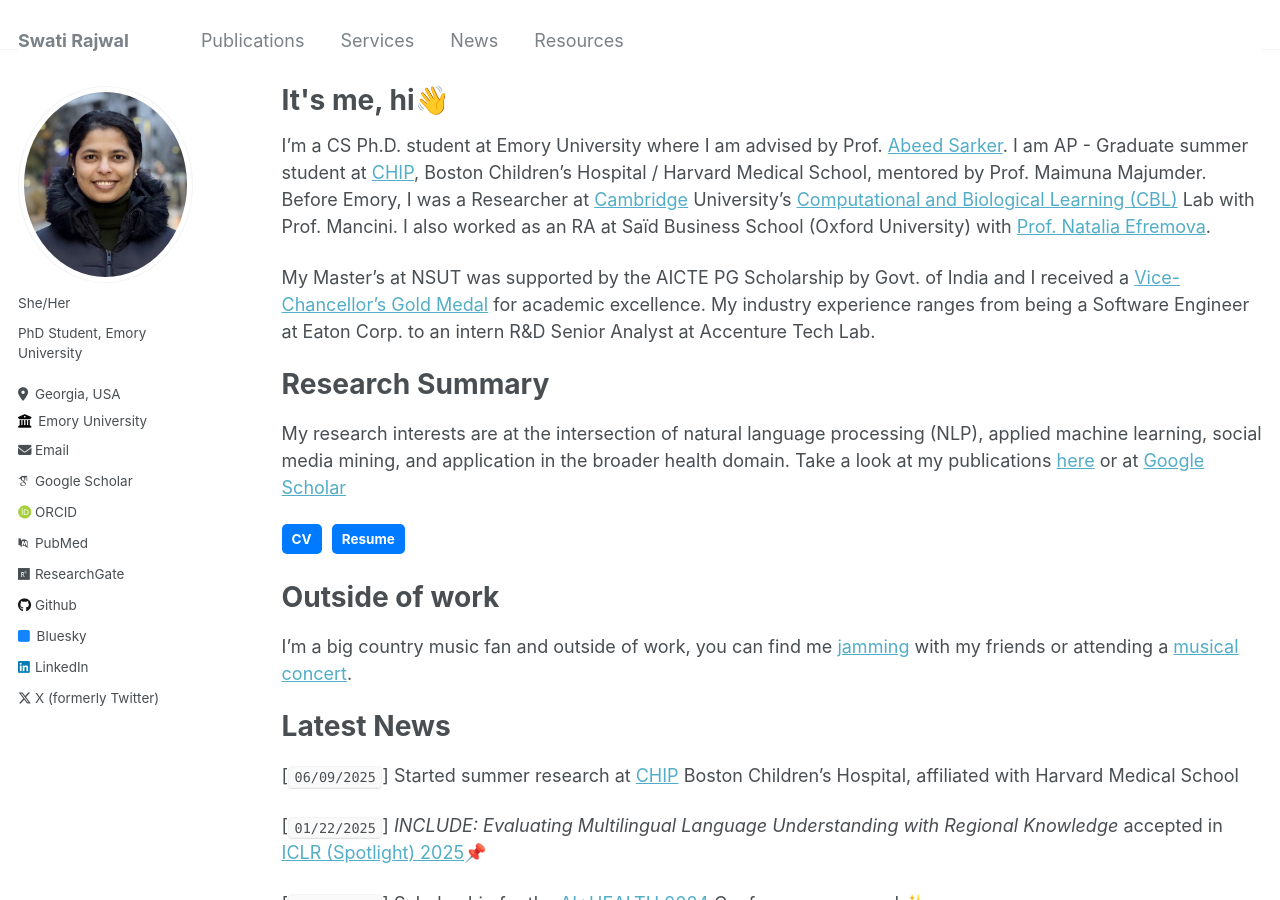
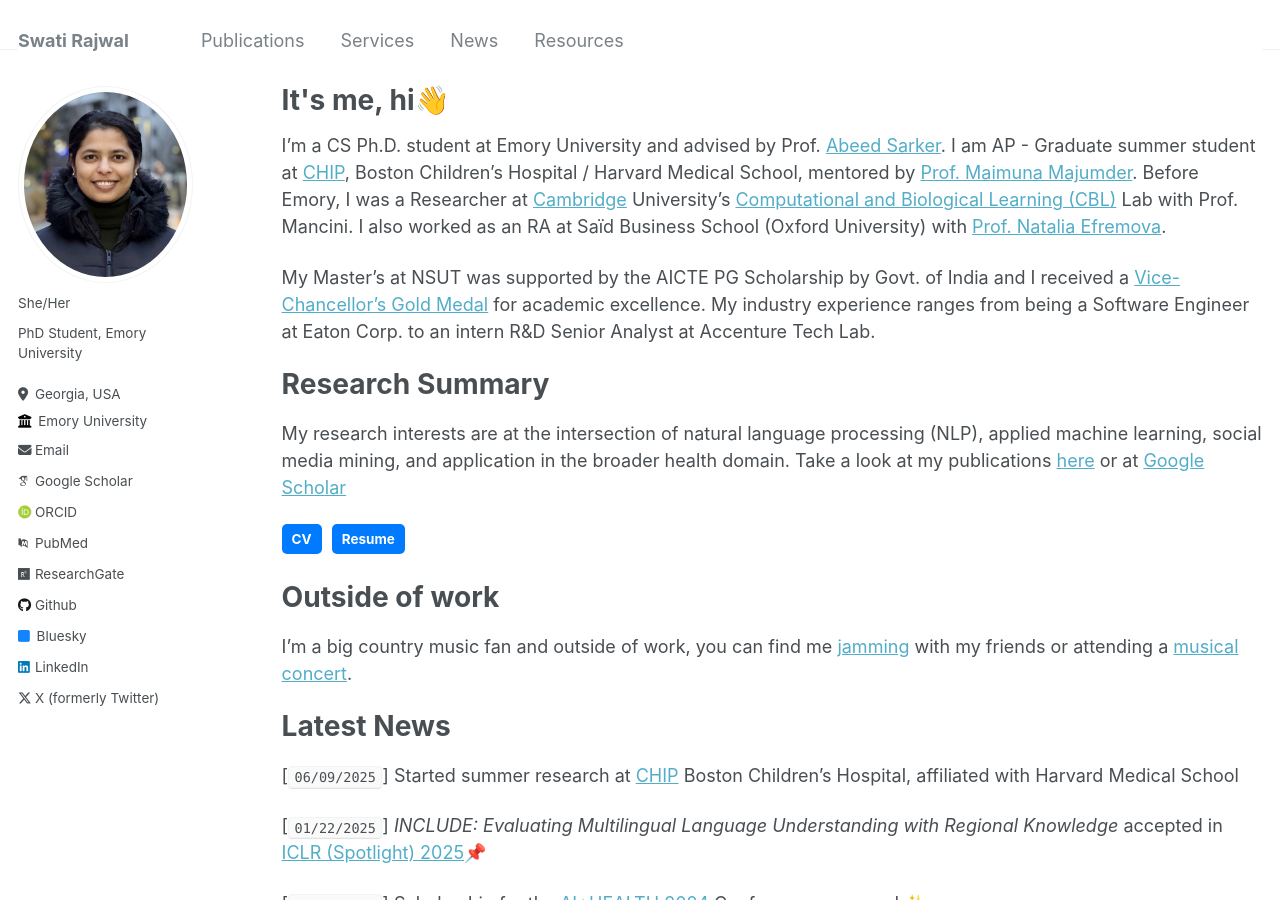
Before and after one commit to swati-rajwal/swati-rajwal.github.io, a Jekyll site: the page built from _pages/about.md, in a window 1280 px wide and 900 px high. Built offline with Jekyll 4.4.1, drawn with Linux system fonts in a browser that asks for light colours; some web fonts are replaced.

Commit message:
Update about.md

```diff
--- a/_pages/about.md
+++ b/_pages/about.md
@@ -7,7 +7,7 @@ redirect_from:
   - /about/
   - /about.html
 ---
-I'm a CS Ph.D. student at Emory University where I am advised by Prof. <a href="https://bme.gatech.edu/bme/faculty/Abeed-Sarker" target="_blank">Abeed Sarker</a>. I am AP - Graduate summer student at <a href="https://www.chip.org/" target="_blank">CHIP</a>, Boston Children’s Hospital / Harvard Medical School, mentored by Prof. Maimuna Majumder. Before Emory, I was a Researcher at <a href="https://www.c2d3.cam.ac.uk/directory/34851/swati-rajwal" target="_blank">Cambridge</a> University's <a href="https://cbl-website.onrender.com/" target="_blank">Computational and Biological Learning (CBL)</a> Lab with Prof. Mancini. I also worked as an RA at Saïd Business School (Oxford University) with <a href="https://enspire.ox.ac.uk/article/natalia-efremova-co-founder-of-deep-planet" target="_blank">Prof. Natalia Efremova</a>.
+I'm a CS Ph.D. student at Emory University and advised by Prof. <a href="https://bme.gatech.edu/bme/faculty/Abeed-Sarker" target="_blank">Abeed Sarker</a>. I am AP - Graduate summer student at <a href="https://www.chip.org/" target="_blank">CHIP</a>, Boston Children’s Hospital / Harvard Medical School, mentored by <a href="https://maimunamajumder.com/" target="_blank">Prof. Maimuna Majumder</a>. Before Emory, I was a Researcher at <a href="https://www.c2d3.cam.ac.uk/directory/34851/swati-rajwal" target="_blank">Cambridge</a> University's <a href="https://cbl-website.onrender.com/" target="_blank">Computational and Biological Learning (CBL)</a> Lab with Prof. Mancini. I also worked as an RA at Saïd Business School (Oxford University) with <a href="https://enspire.ox.ac.uk/article/natalia-efremova-co-founder-of-deep-planet" target="_blank">Prof. Natalia Efremova</a>.
 
 My Master's at NSUT was supported by the AICTE PG Scholarship by Govt. of India and I received a <a href="https://www.linkedin.com/feed/update/urn:li:activity:7108505289506627584/" target="_blank">Vice-Chancellor's Gold Medal</a> for academic excellence. My industry experience ranges from being a Software Engineer at Eaton Corp. to an intern R&D Senior Analyst at Accenture Tech Lab.
 
```
